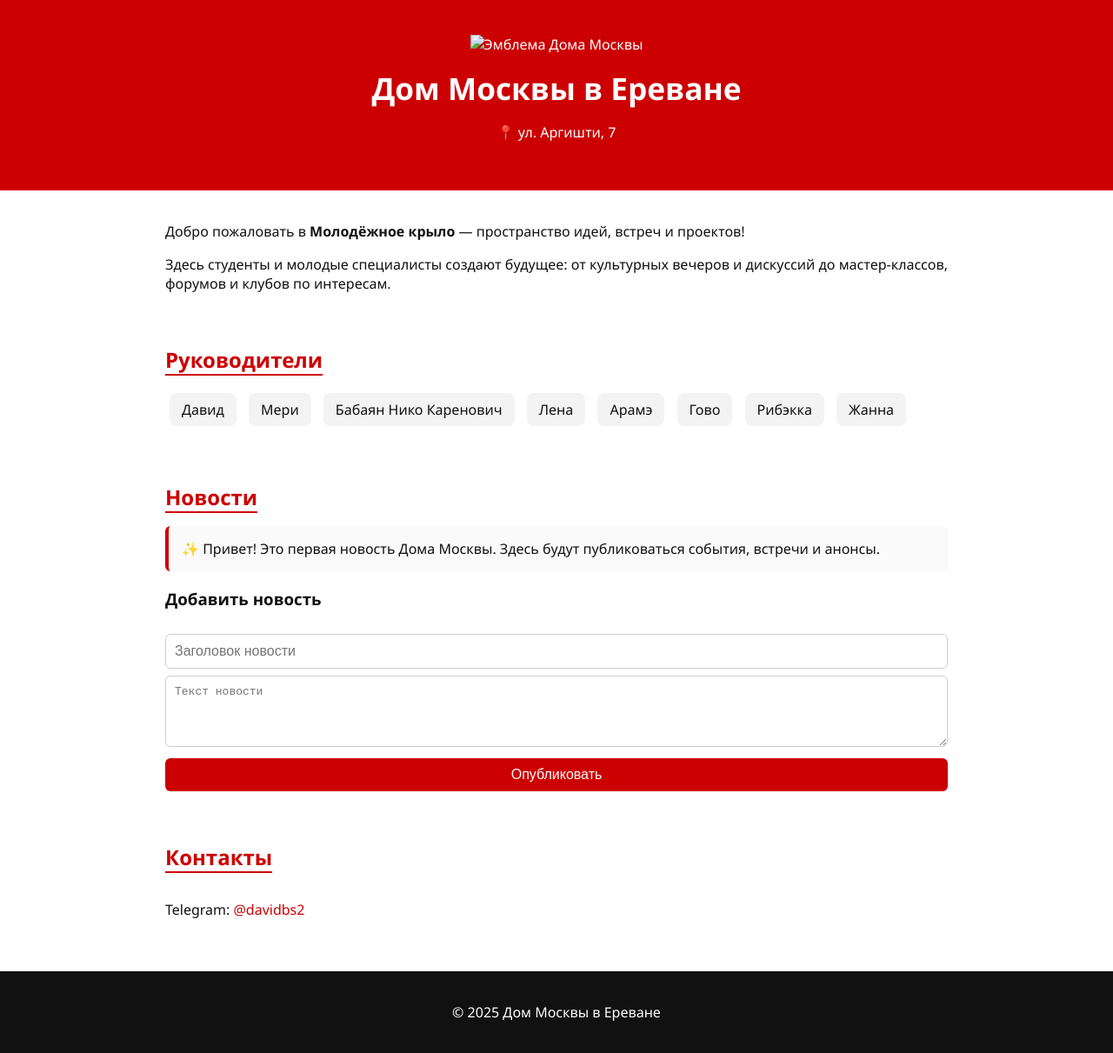
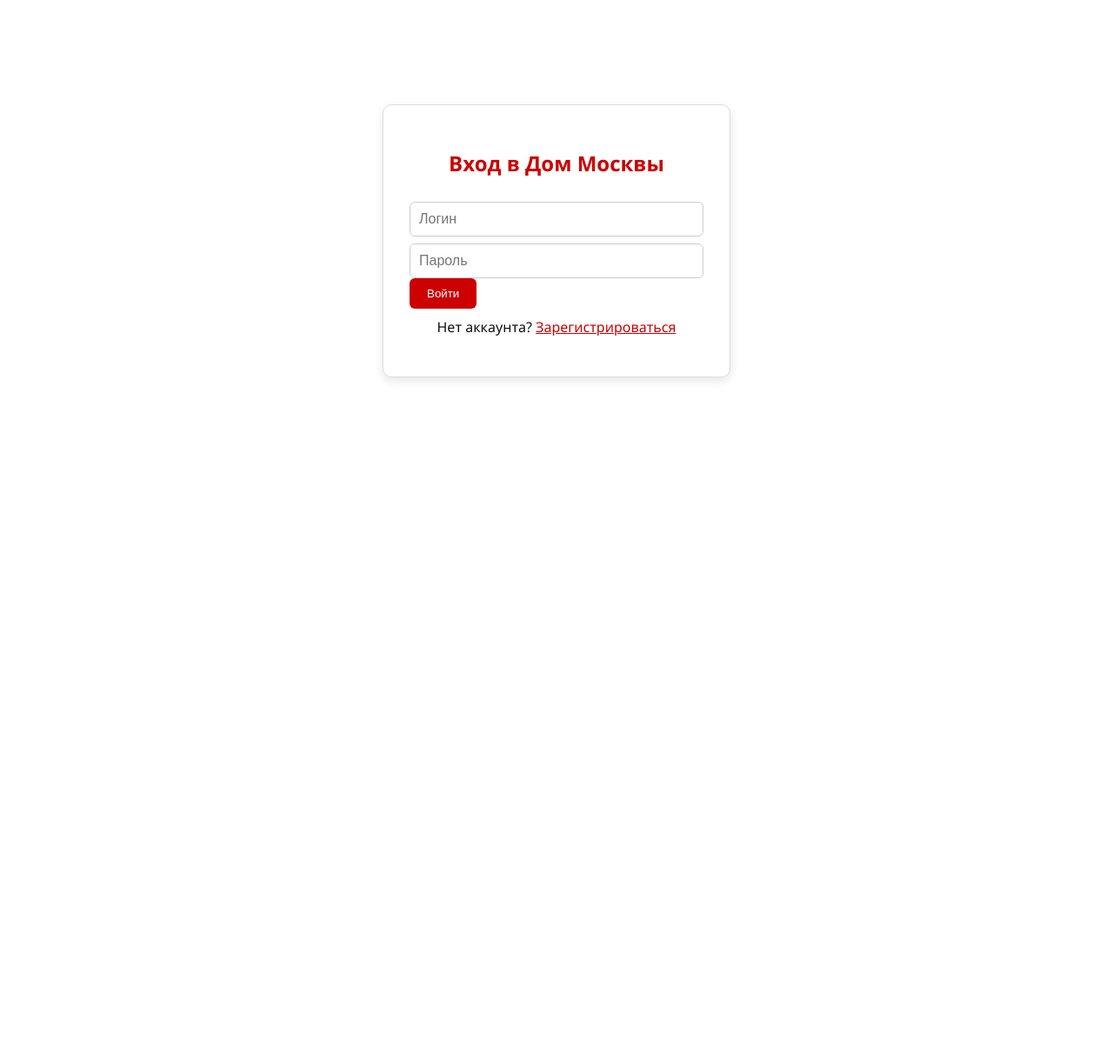
Before and after one commit to nikoooott/nikoad-server, a website: page index.html in a window 1280 px wide. Shown: the whole page at 87% size. After the commit the page ends 800 px from the top, so only its background shows below. Drawn offline with Linux system fonts and the light colour scheme.

Commit message:
Update index.html

```diff
--- a/index.html
+++ b/index.html
@@ -1,49 +1,57 @@
 <!DOCTYPE html>
 <html lang="ru">
 <head>
-  <meta charset="UTF-8">
-  <meta name="viewport" content="width=device-width, initial-scale=1.0">
+  <meta charset="UTF-8" />
+  <meta name="viewport" content="width=device-width, initial-scale=1.0" />
   <title>Дом Москвы в Ереване</title>
   <style>
+    * { box-sizing: border-box; transition: all 0.3s ease; }
     body {
       margin: 0;
       font-family: "Segoe UI", Arial, sans-serif;
-      background-color: #fff;
+      background: #fff;
       color: #111;
     }
 
     header {
-      background-color: #c00;
+      background: #c00;
       color: #fff;
+      text-align: center;
       padding: 40px 20px;
-      text-align: center;
     }
 
     header img {
       width: 120px;
-      margin-bottom: 15px;
+      border-radius: 10px;
+      margin-bottom: 10px;
     }
 
-    h1 {
-      margin: 0;
-      font-size: 2.2em;
-    }
+    h1 { margin: 0; font-size: 2.3em; }
+    h2 { color: #c00; }
 
     .container {
       max-width: 900px;
-      margin: 0 auto;
+      margin: auto;
       padding: 20px;
     }
 
-    section {
-      margin-bottom: 40px;
+    .btn {
+      background: #c00;
+      color: #fff;
+      border: none;
+      padding: 10px 20px;
+      border-radius: 6px;
+      cursor: pointer;
     }
+    .btn:hover { background: #a00; }
 
-    h2 {
-      color: #c00;
-      border-bottom: 2px solid #c00;
-      display: inline-block;
-      margin-bottom: 15px;
+    input, textarea {
+      width: 100%;
+      padding: 10px;
+      margin-top: 8px;
+      border: 1px solid #ccc;
+      border-radius: 6px;
+      font-size: 1em;
     }
 
     .leaders span {
@@ -60,31 +68,7 @@
       padding: 15px;
       margin-bottom: 10px;
       border-radius: 6px;
-    }
-
-    form {
-      margin-top: 20px;
-    }
-
-    input, textarea, button {
-      width: 100%;
-      padding: 10px;
-      margin-top: 8px;
-      font-size: 1em;
-      border-radius: 6px;
-      border: 1px solid #ccc;
-      box-sizing: border-box;
-    }
-
-    button {
-      background-color: #c00;
-      color: #fff;
-      border: none;
-      cursor: pointer;
-    }
-
-    button:hover {
-      background-color: #a00;
+      animation: fadeIn 0.5s ease;
     }
 
     footer {
@@ -92,21 +76,58 @@
       color: #fff;
       text-align: center;
       padding: 20px;
+      margin-top: 40px;
     }
 
-    a {
-      color: #c00;
-      text-decoration: none;
+    /* --- Анимации и логин --- */
+    @keyframes fadeIn { from {opacity:0; transform:translateY(20px);} to {opacity:1; transform:translateY(0);} }
+
+    #login-page, #main-page { display: none; }
+    #login-page.active, #main-page.active { display: block; }
+
+    .login-box {
+      max-width: 400px;
+      margin: 120px auto;
+      background: #fff;
+      padding: 30px;
+      border: 1px solid #ddd;
+      border-radius: 10px;
+      box-shadow: 0 4px 12px rgba(0,0,0,0.1);
+      animation: fadeIn 0.8s ease;
     }
 
-    a:hover {
-      text-decoration: underline;
-    }
+    .login-box h2 { text-align: center; margin-bottom: 20px; }
   </style>
 </head>
 <body>
+
+  <!-- 🔐 Страница входа -->
+  <div id="login-page" class="active">
+    <div class="login-box">
+      <h2>Вход в Дом Москвы</h2>
+      <input type="text" id="login-username" placeholder="Логин" />
+      <input type="password" id="login-password" placeholder="Пароль" />
+      <button class="btn" id="login-btn">Войти</button>
+
+      <p style="text-align:center;margin-top:10px;">Нет аккаунта? <a href="#" id="show-register" style="color:#c00;">Зарегистрироваться</a></p>
+    </div>
+  </div>
+
+  <!-- 🔐 Регистрация -->
+  <div id="register-page" style="display:none;">
+    <div class="login-box">
+      <h2>Регистрация</h2>
+      <input type="text" id="reg-username" placeholder="Логин" />
+      <input type="password" id="reg-password" placeholder="Пароль" />
+      <button class="btn" id="register-btn">Создать аккаунт</button>
+      <p style="text-align:center;margin-top:10px;">Уже есть аккаунт? <a href="#" id="show-login" style="color:#c00;">Войти</a></p>
+    </div>
+  </div>
+
+  <!-- 🌐 Главная страница -->
+  <div id="main-page">
     <header>
-    <img src="emblem.jpeg" alt="Эмблема Дома Москвы">
+      <img src="emblem.jpeg" alt="Эмблема Дома Москвы" />
       <h1>Дом Москвы в Ереване</h1>
       <p>📍 ул. Аргишти, 7</p>
     </header>
@@ -119,28 +140,23 @@
 
       <section class="leaders">
         <h2>Руководители</h2><br>
-      <span>Давид</span>
-      <span>Мери</span>
-      <span>Бабаян Нико Каренович</span>
-      <span>Лена</span>
-      <span>Арамэ</span>
-      <span>Гово</span>
-      <span>Рибэкка</span>
-      <span>Жанна</span>
+        <span>Давид</span><span>Мери</span><span>Бабаян Нико Каренович</span>
+        <span>Лена</span><span>Арамэ</span><span>Гово</span>
+        <span>Рибэкка</span><span>Жанна</span>
       </section>
 
       <section>
         <h2>Новости</h2>
         <div id="news-container">
-        <div class="news-item">✨ Привет! Это первая новость Дома Москвы. Здесь будут публиковаться события, встречи и анонсы.</div>
+          <div class="news-item">✨ Привет! Это первая новость Дома Москвы.</div>
         </div>
 
+        <div id="news-form" style="display:none;">
           <h3>Добавить новость</h3>
-      <form id="newsForm">
-        <input type="text" id="title" placeholder="Заголовок новости" required>
-        <textarea id="content" placeholder="Текст новости" rows="4" required></textarea>
-        <button type="submit">Опубликовать</button>
-      </form>
+          <input type="text" id="news-title" placeholder="Заголовок" required>
+          <textarea id="news-content" placeholder="Текст новости" rows="4" required></textarea>
+          <button class="btn" id="add-news">Опубликовать</button>
+        </div>
       </section>
 
       <section>
@@ -152,22 +168,60 @@
     <footer>
       <p>© 2025 Дом Москвы в Ереване</p>
     </footer>
+  </div>
 
   <script>
-    const form = document.getElementById('newsForm');
-    const container = document.getElementById('news-container');
+    const adminUser = "niko";
+    const adminPass = "12345";
 
-    form.addEventListener('submit', (e) => {
-      e.preventDefault();
-      const title = document.getElementById('title').value;
-      const content = document.getElementById('content').value;
+    const loginPage = document.getElementById('login-page');
+    const registerPage = document.getElementById('register-page');
+    const mainPage = document.getElementById('main-page');
+    const newsForm = document.getElementById('news-form');
+    const newsContainer = document.getElementById('news-container');
 
+    document.getElementById('login-btn').addEventListener('click', () => {
+      const u = document.getElementById('login-username').value.trim();
+      const p = document.getElementById('login-password').value.trim();
+      const stored = JSON.parse(localStorage.getItem('users') || '{}');
+      if ((u === adminUser && p === adminPass) || (stored[u] && stored[u] === p)) {
+        loginPage.classList.remove('active');
+        mainPage.classList.add('active');
+        if (u === adminUser) newsForm.style.display = 'block';
+      } else alert("Неверный логин или пароль");
+    });
+
+    document.getElementById('show-register').onclick = () => {
+      loginPage.style.display = 'none';
+      registerPage.style.display = 'block';
+    };
+    document.getElementById('show-login').onclick = () => {
+      registerPage.style.display = 'none';
+      loginPage.style.display = 'block';
+    };
+
+    document.getElementById('register-btn').addEventListener('click', () => {
+      const u = document.getElementById('reg-username').value.trim();
+      const p = document.getElementById('reg-password').value.trim();
+      if (!u || !p) return alert("Введите логин и пароль");
+      const users = JSON.parse(localStorage.getItem('users') || '{}');
+      users[u] = p;
+      localStorage.setItem('users', JSON.stringify(users));
+      alert("Регистрация успешна! Теперь войдите.");
+      registerPage.style.display = 'none';
+      loginPage.style.display = 'block';
+    });
+
+    document.getElementById('add-news').addEventListener('click', () => {
+      const t = document.getElementById('news-title').value;
+      const c = document.getElementById('news-content').value;
+      if (!t || !c) return;
       const div = document.createElement('div');
-      div.classList.add('news-item');
-      div.innerHTML = `<b>${title}</b><br>${content}`;
-      container.prepend(div);
-
-      form.reset();
+      div.className = 'news-item';
+      div.innerHTML = `<b>${t}</b><br>${c}`;
+      newsContainer.prepend(div);
+      document.getElementById('news-title').value = '';
+      document.getElementById('news-content').value = '';
     });
   </script>
 </body>
```
Lines whose indentation alone changed are shown as unchanged.
